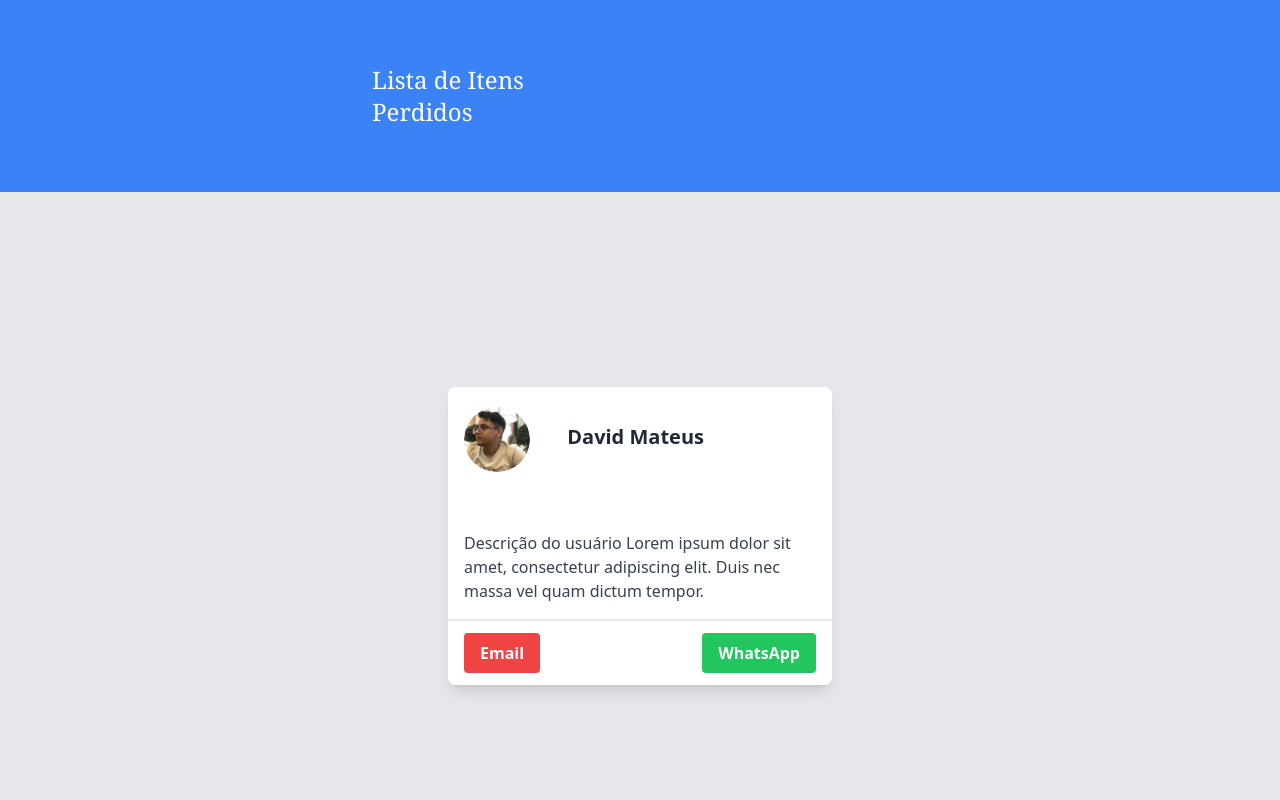
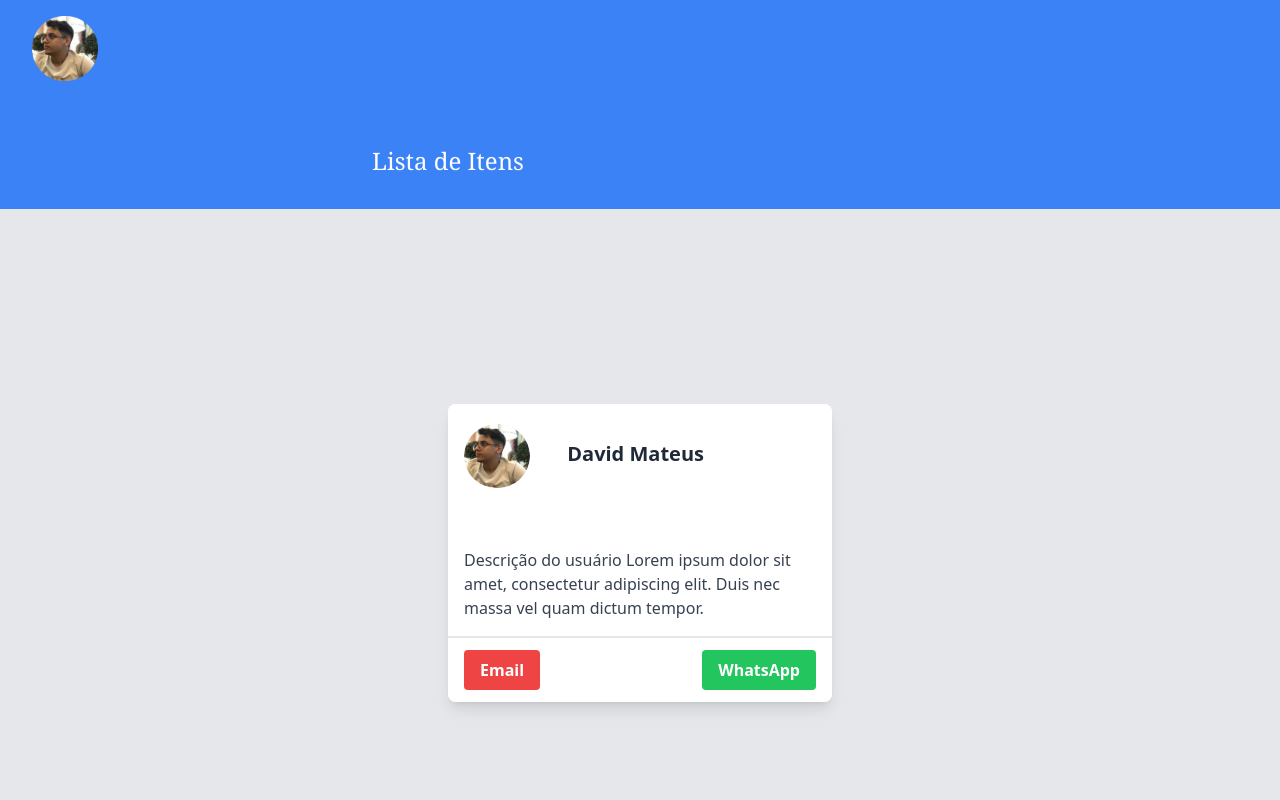
Before and after one commit to David-Mateus/es-projeto, a Next.js app: page /feed in a window 1280 px wide. Shown: the top 800 px of the page. Built offline with nearby package versions, Linux system fonts and the light colour scheme.

Commit message:
Modificação na pagina de feed

```diff
--- a/src/pages/feed/index.js
+++ b/src/pages/feed/index.js
@@ -5,8 +5,11 @@ export default function Feed() {
     <>
         <div className="bg-gray-200">
             {/* Inicio- Topo */}
-            <div className="flex justify-center itens-center bg-blue-500 h-48">
-                <h1 className="mt-16 mr-96 text-white text-2xl font-serif">Lista de Itens <br/>Perdidos</h1>
+            <div className="bg-blue-500 h-54">
+                <Link href="/" className="flex justify-start pl-8 pt-4">
+                    <Image src="/imgTest/david1.png" alt="Imagem do usuário" width={66} height={66}/>
+                </Link>
+                <h1 className="mt-16 mr-96 pb-8 flex justify-center itens-center text-white text-2xl font-serif">Lista de Itens</h1>
             </div>
             {/* Fim - Topo */}
 
```
